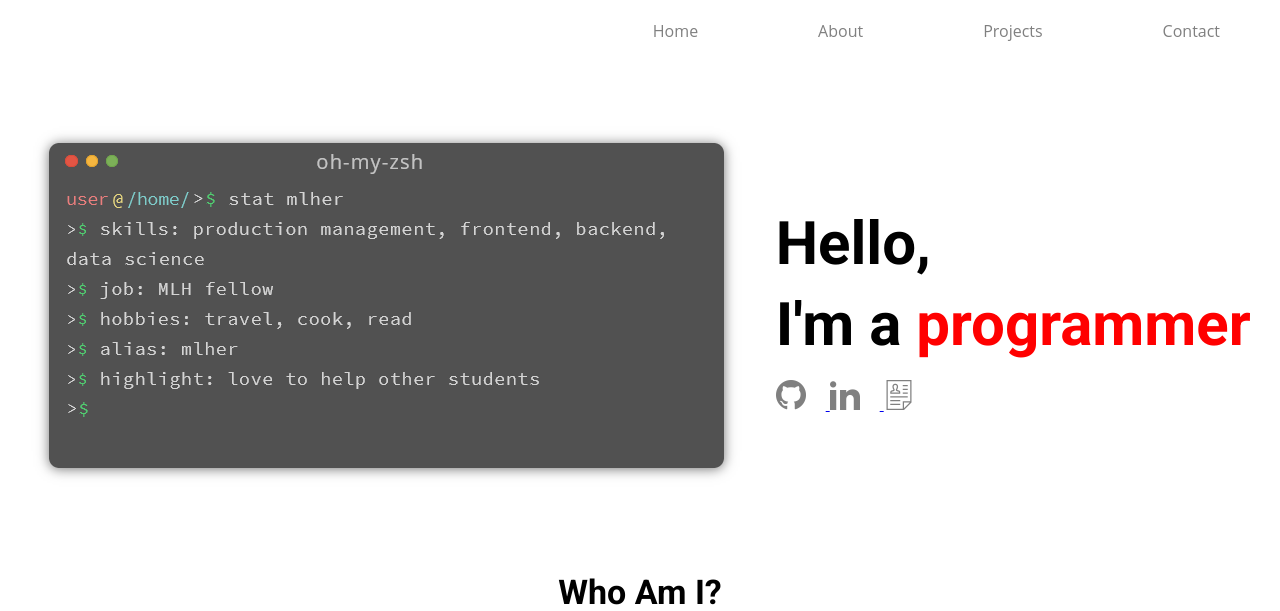
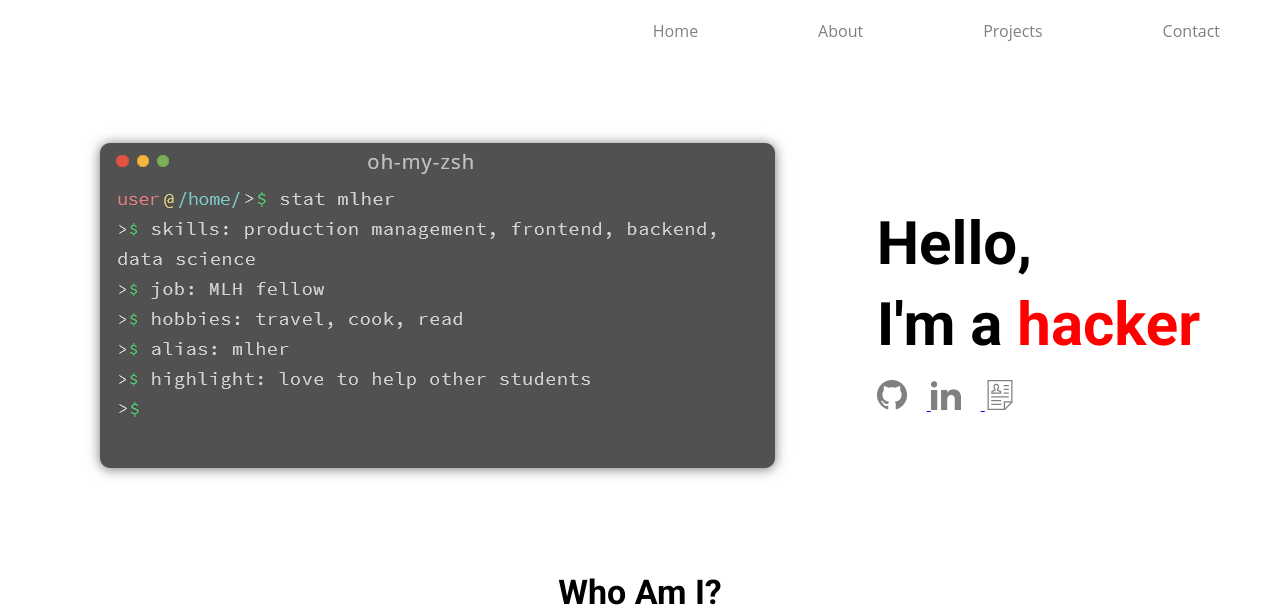
Before and after one commit to aHappyCamer/mlh-orientation-hackathon-project, a Flask app: page / in a window 1280 px wide. Shown: the top 611 px of the page. Run offline with Flask 2, Linux system fonts and the light colour scheme.

Commit message:
fix: Change hero title

```diff
--- a/app/templates/index.html
+++ b/app/templates/index.html
@@ -41,7 +41,7 @@
       </div>
       <div class="hero-info">
         <h1>Hello,</h1>
-        <h1>I'm a <span class="hero-subject">programmer</span></h1>
+        <h1>I'm a <span class="hero-subject">hacker</span></h1>
         <div class="hero-contact">
           <a href="https://github.com/SirEctor" target="_blank">
             <img src= "{{url_for('static', filename='img/github.png')}}" alt="gihub_logo"/>
```
